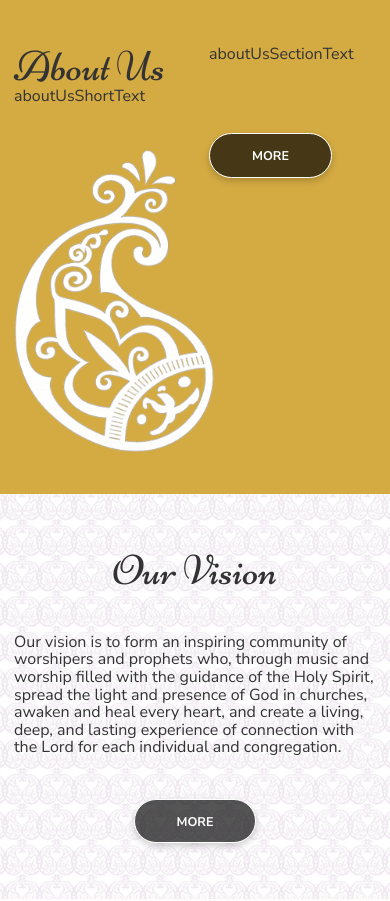
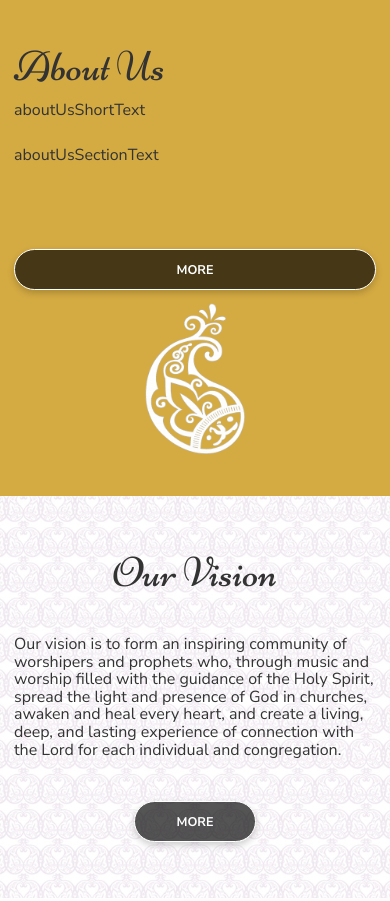
Before and after one commit to Melor-IT/mantleofpraise, a React (Create React App) app: page / in a window 390 px wide. Shown: the part 2360-3261 px from the top of the page. Built offline with nearby package versions, Linux system fonts and the light colour scheme.

Commit message:
Improvements

```diff
--- a/src/pages/AboutUsPage.js
+++ b/src/pages/AboutUsPage.js
@@ -5,11 +5,11 @@ export default function AboutUs() {
   const { formatMessage } = useIntl();
 
   return (
-    <div className="pag juin-us">
+    <div className="page juin-us">
       <section>
         <BackgroundImage url="/images/join-us-banner.png" />
 
-        <div className="page-content">
+        <div className="page-content ">
           <h1>{formatMessage({ id: 'aboutUs', defaultMessage: 'About Us' })}</h1>
 
           <h3 style={{ marginTop: '2rem' }}>
@@ -28,11 +28,9 @@ export default function AboutUs() {
         </div>
       </section>
 
-
-      <section className="secondary our-vision">
-
+      <section className="secondary">
         <div className="page-content">
-          <div>
+          <div className="text-block">
             <h2>
               {formatMessage({
                 id: 'visen',
@@ -48,14 +46,13 @@ export default function AboutUs() {
               })}
             </p>
           </div>
-          <div>
-            <div className="imageH&S"></div>
-          </div>
+          <div></div>
         </div>
       </section>
+
       <section className="secondary">
         <div className="page-content">
-          <div>
+          <div className="text-block">
             <h2>
               {formatMessage({
                 id: 'leder',
@@ -71,9 +68,7 @@ export default function AboutUs() {
               })}
             </p>
           </div>
-          <div>
-            <div className="imageH&S"></div>
-          </div>
+          <div></div>
         </div>
       </section>
     </div>
--- a/src/pages/HomePage.js
+++ b/src/pages/HomePage.js
@@ -1,5 +1,6 @@
 import { useIntl } from 'react-intl';
 import BackgroundImage from '../components/BackgroundImage';
+import { Link } from 'react-router-dom';
 
 export default function HomePage({ locale, setLocale }) {
   const { formatMessage } = useIntl();
@@ -107,7 +108,7 @@ export default function HomePage({ locale, setLocale }) {
       <section className="primary about-us">
         <div className="page-content">
           <div className="botoje-white"></div>
-          <div>
+          <div className="text-block">
             <h2>
               {formatMessage({
                 id: 'aboutUs',
@@ -122,19 +123,19 @@ export default function HomePage({ locale, setLocale }) {
             </p>
 
           </div>
-          <div>
+          <div className="text-block">
             <p>
               {formatMessage({
                 id: 'aboutUsSectionText',
                 defaultMessage: ''
               })}
             </p>
-            <button className="btn">
+            <Link className="button" to="/about-us">
               {formatMessage({
                 id: 'more',
                 defaultMessage: 'More'
               })}
-            </button>
+            </Link>
           </div>
         </div>
       </section>
@@ -157,12 +158,12 @@ export default function HomePage({ locale, setLocale }) {
                   'Our vision is to form an inspiring community of worshipers and prophets who, through music and worship filled with the guidance of the Holy Spirit, spread the light and presence of God in churches, awaken and heal every heart, and create a living, deep, and lasting experience of connection with the Lord for each individual and congregation.'
               })}
             </p>
-            <button className="btn">
+            <Link className="button" to="/about-us">
               {formatMessage({
                 id: 'more',
                 defaultMessage: 'More'
               })}
-            </button>
+            </Link>
           {/*</div>*/}
           {/*<div>*/}
           {/*  <div className="imagevision"></div>*/}
--- a/src/pages/JoinUsPage.js
+++ b/src/pages/JoinUsPage.js
@@ -50,7 +50,7 @@ export default function JoinUs() {
 
   return (
     <div className="page join-us">
-      <section>
+      <section className="banner">
         <BackgroundImage url="/images/join-us-banner.png" />
 
         <div className="page-content">
@@ -77,9 +77,10 @@ export default function JoinUs() {
         </div>
       </section>
 
-      <section className="secondary">
+      <section className="our-team">
+
         <div className="page-content">
-          <div>
+          <div className="circle">
             <h2>
               {formatMessage({
                 id: 'team',
@@ -94,16 +95,19 @@ export default function JoinUs() {
               })}
             </p>
           </div>
-          <div>
-            <div className=""></div>
-          </div>
-          <div className="botoje-gold"></div>
+
+            <div className="image-big">
+              <img src="/images/family.jpg" alt="Hamid & Sima" />
+            </div>
+
+
         </div>
       </section>
 
-      <section className="botoje">
+      <section className="botoje form">
+
         <div className="page-content">
-          <form style={{ marginBottom: '9rem' }} className="form-block" onSubmit={handleSubmit}>
+          <form className="form-block" onSubmit={handleSubmit}>
             <label>
               <span className="title">{formatMessage({ id: 'firstName' })}</span>
               <input
--- a/src/style/main.scss
+++ b/src/style/main.scss
@@ -290,7 +290,7 @@ footer {
   align-items: center;
   position: relative;
 
-  button {
+  .button {
     text-transform: uppercase;
     padding: .9rem 3rem;
     background: #000a;
@@ -301,6 +301,8 @@ footer {
     cursor: pointer;
     font-weight: bold;
     font-size: .9rem;
+    text-decoration: none;
+    text-align: center;
 
     &:hover {
       background: #000c;
@@ -345,7 +347,7 @@ footer {
     }
 
     &.botoje {
-      background-image: url('../../public/images/back1.jpg');
+      background-image: url('../../public/images/back2.jpg');
       background-size: 100% auto;
       background-repeat: repeat-y;
 
@@ -360,17 +362,8 @@ footer {
         z-index: 2;
       }
     }
-
-
   }
 
-  &.home {
-
-  }
-
-  &.join-us {
-
-  }
 }
 
 section {
@@ -399,9 +392,10 @@ section {
       right: unset;
       left: 1rem;
       bottom: 3rem;
+      width: 180px;
     }
 
-    button {
+    .button {
       margin-top: 5rem;
     }
 
@@ -417,12 +411,46 @@ section {
     }
   }
 
+  &.our-team {
+    background-color: #eee;
+
+    > .page-content {
+      flex-direction: row;
+      gap: 2rem;
+      align-items: center;
+      padding: 2rem 3rem;
+    }
+
+    .circle {
+      flex: 1 0 58%;
+      aspect-ratio: 1/1;
+      border-radius: 50%;
+      display: flex;
+      flex-direction: column;
+      gap: 2rem;
+      justify-content: center;
+      background-color: #ccc;
+      padding: 4rem;
+      margin: -4rem 0;
+    }
+  }
+
   &.our-vision {
     > .page-content {
       gap: 3rem;
       align-items: center;
     }
   }
+
+  &.form {
+
+  }
+}
+
+.text-block {
+  display: flex;
+  flex-direction: column;
+  gap: 1rem;
 }
 
 .botoje-white {
@@ -453,8 +481,10 @@ section {
   flex-direction: column;
   gap: 1rem;
   width: 100%;
-  max-width: 600px;
-  margin: 0 auto;
+  max-width: 640px;
+  margin: 5rem auto;
+  border: .4rem solid #E4DAE5;
+  padding: 2rem;
 
   label {
     display: inline-flex;
@@ -567,6 +597,21 @@ section {
   }
 }
 
+.image-big {
+  width: 100%;
+  border-radius: 1rem;
+  box-shadow: 0 4px 8px rgba(0, 0, 0, 0.2);
+  border: .3rem solid #fff;
+  overflow: hidden;
+
+  > img {
+    width: 100%;
+    height: auto;
+    margin: 0;
+    display: block;
+  }
+}
+
 @media (max-width: 1100px) {
   :root {
     font-size: 14px;
@@ -649,15 +694,46 @@ section {
   }
 
   section {
-
     &.banner {
-
       .page-content {
-
         > .botoje-white {
           bottom: 1rem;
           right: 1rem;
           width: 60px;
+        }
+      }
+    }
+
+    &.about-us {
+      .button {
+        margin-top: 5rem;
+      }
+
+      > .page-content {
+        flex-direction: column;
+        padding-bottom: calc(4rem + 150px);
+
+        .botoje-white {
+          width: 100px;
+          left: calc(50% - 50px);
+        }
+
+        > div {
+          flex: 1 0 100%;
+          width: 100%;
+        }
+      }
+    }
+
+    &.our-team {
+      > .page-content {
+        flex-direction: column;
+        padding: 1rem;
+        overflow: hidden;
+
+        .circle {
+          margin: 0;
+          padding: 5rem;
         }
       }
     }
```
Also changed, not shown: public/images/family.jpg (added).
